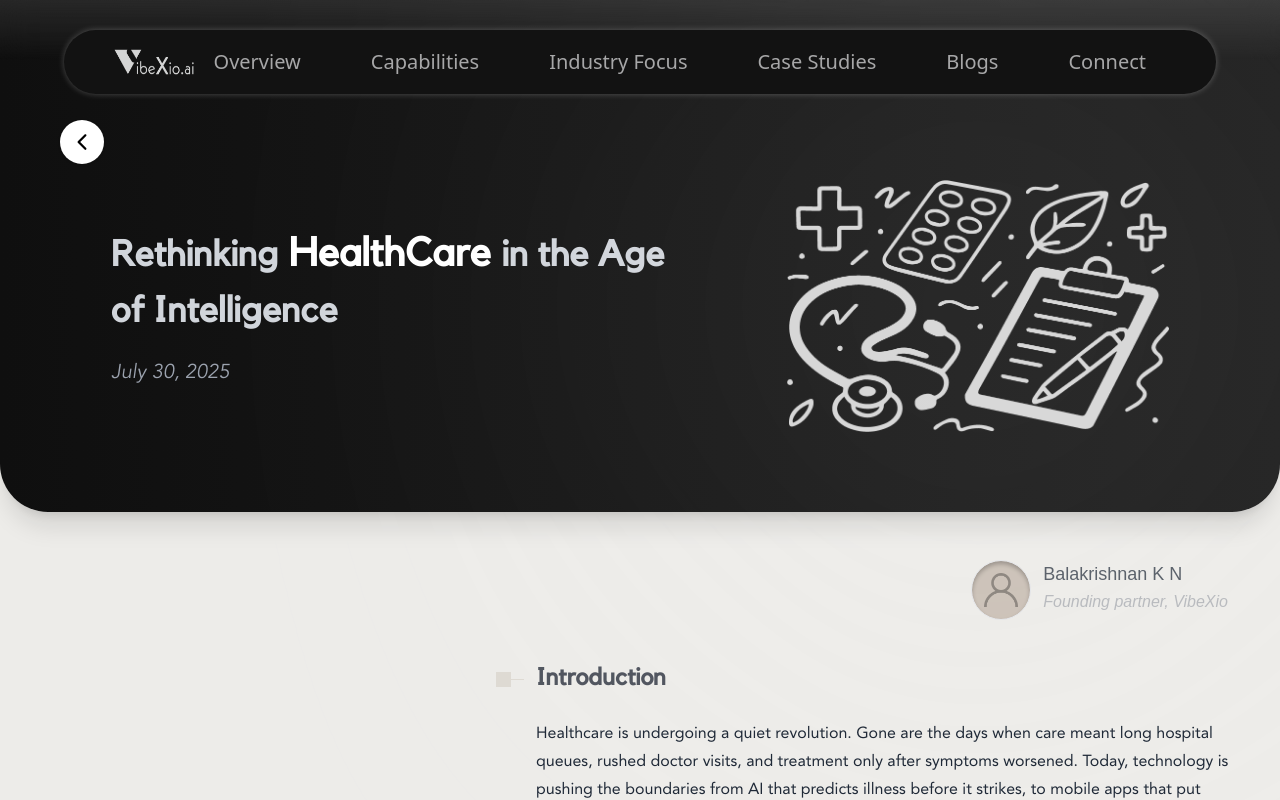
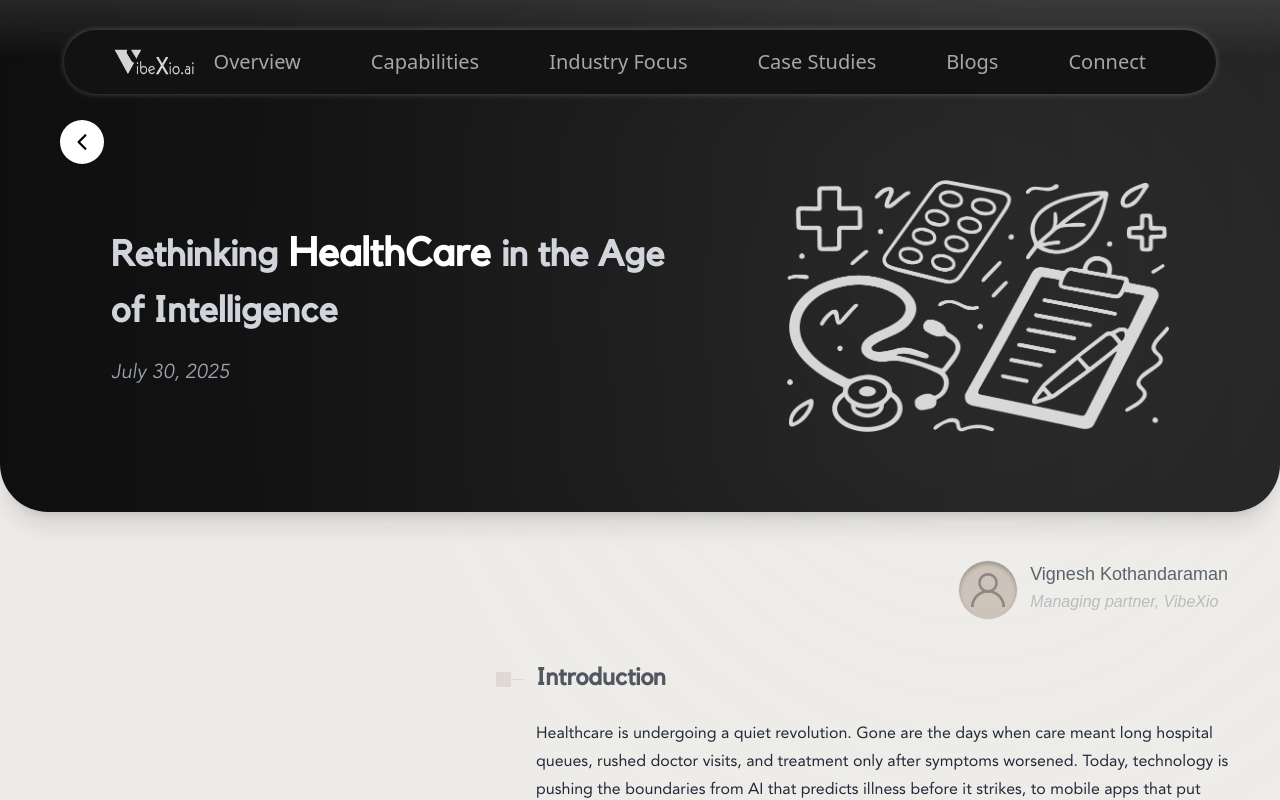
Before and after one commit to SelvaJames18/vibexio-nextgen-web-fr, a React (Vite) app: page /healthai in a window 1280 px wide. Shown: the top 800 px of the page. Built offline with nearby package versions, Linux system fonts and the light colour scheme.

Commit message:
second commit

```diff
--- a/src/components/pages/blog/ReArchitecting.jsx
+++ b/src/components/pages/blog/ReArchitecting.jsx
@@ -161,7 +161,7 @@ const MarketingBlog = () => {
               <p className="font-avenir font-normal text-gray-800
                      text-xs sm:text-sm md:text-base lg:text-lg
                      opacity-70 leading-tight">
-                Balakrishnan K N
+                Venkatesh Murugesan
               </p>
               <p className="font-avenir text-gray-500
                      text-[10px] sm:text-xs md:text-sm lg:text-base
--- a/src/components/pages/blog/healthcareblog.jsx
+++ b/src/components/pages/blog/healthcareblog.jsx
@@ -106,12 +106,12 @@ const HealthCare = () => {
               <p className="font-avenir font-normal text-gray-800
                      text-xs sm:text-sm md:text-base lg:text-lg
                      opacity-70 leading-tight">
-                Balakrishnan K N
+               Vignesh Kothandaraman
               </p>
               <p className="font-avenir text-gray-500
                      text-[10px] sm:text-xs md:text-sm lg:text-base
                      opacity-40 italic mt-[2px]">
-                Founding partner, VibeXio
+                Managing partner, VibeXio
               </p>
             </div>
           </div>
```
